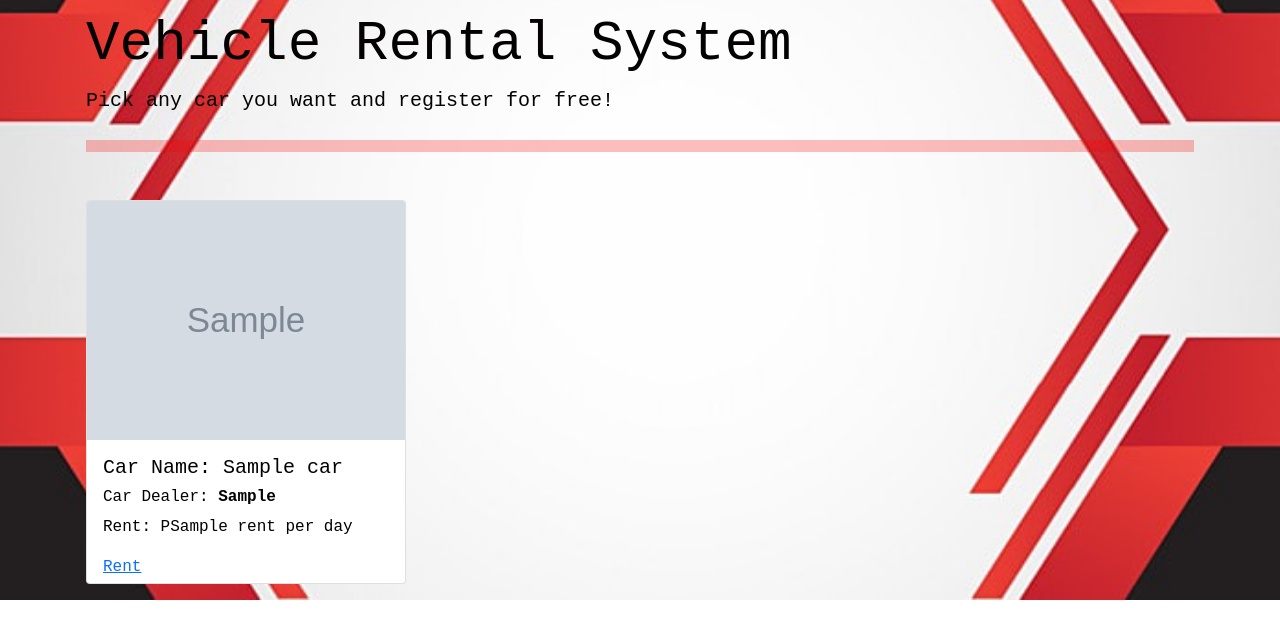
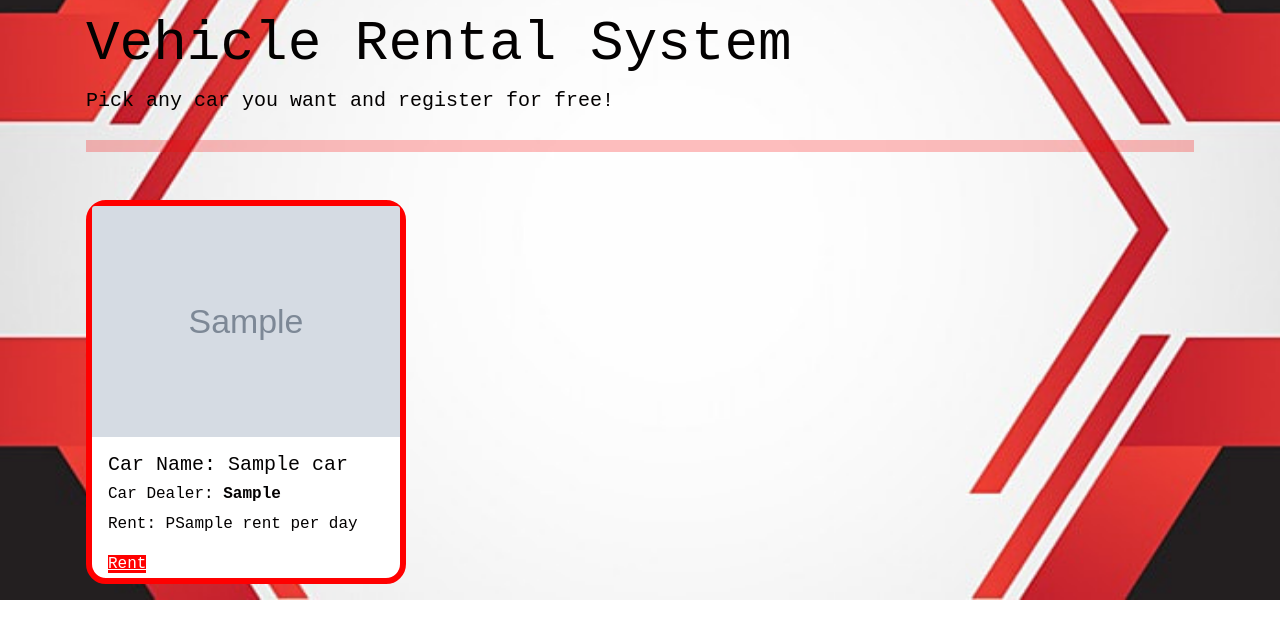
Before and after one commit to ChristianRMorales/CAR_RENTALipt, a Django app: template home/templates/index.html in a window 1280 px wide. Shown: the part 141-780 px from the top of the page. Run offline with Django 3.2, Linux system fonts and the light colour scheme; the template is opened without the code that fills it: most values are stand-ins (such as "Sample title", 1, 10 or a date in 2020); grey boxes marked "Sample" are stand-in pictures.

Commit message:
check template

```diff
--- a/home/templates/base.html
+++ b/home/templates/base.html
@@ -98,4 +98,17 @@
   .navbar {
           background-color: #97090971;
       }
+
+        .btn-red {
+            background-color: red;
+            color: white;
+        }
+
+
+
+      .card {
+        border: 6px solid red;
+        border-radius: 20px;
+      }
+
 </style>
--- a/home/templates/index.html
+++ b/home/templates/index.html
@@ -35,11 +35,3 @@
     </div>
   </div>
 {% endblock %}
-
-
-<style>
-    .btn-red {
-        background-color: red;
-        color: white;
-    }
-</style>
```
